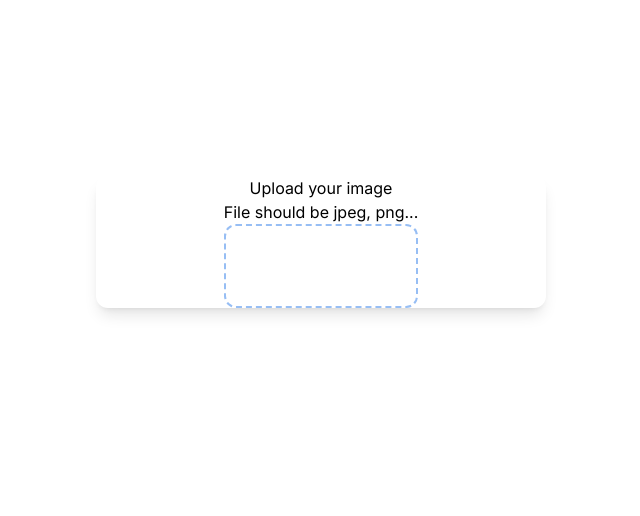
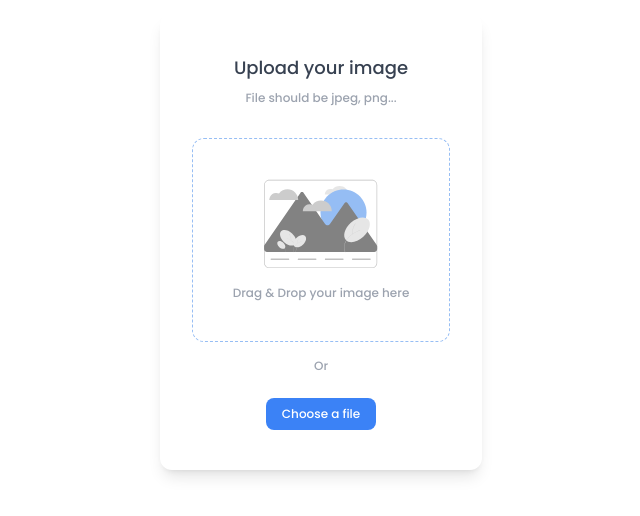
Before and after one commit to lemreyes/photo_app, a Next.js app: page /ImageUploader in a window 1280 px wide. Shown: the part 158-674 px from the top of the page, without its empty margins (319-959 px from the left). Built offline with nearby package versions, Linux system fonts and the light colour scheme.

Commit message:
image upload page layout

```diff
--- a/src/app/ImageUploader/page.tsx
+++ b/src/app/ImageUploader/page.tsx
@@ -1,12 +1,23 @@
 import React from "react";
+import Image from "next/image";
+import upload_icon from "../../../public/image_upload_icon.svg";
 
 export default function ImageUploader() {
   return (
     <div className="flex flex-col items-center justify-center w-screen h-screen">
-      <div className="shadow-lg rounded-[12px] px-32 py-124">
-        <h1 className="text-center">Upload your image</h1>
-        <p className="text-center">File should be jpeg, png...</p>
-        <div className="border-2 border-[#97BEF4] rounded-[12px] border-dashed p-10"></div>
+      <div className="flex flex-col items-center justify-center shadow-lg rounded-[12px] px-8 py-10">
+        <h1 className="text-center text-lg text-gray-700">Upload your image</h1>
+        <p className="text-center text-xs text-gray-400 mt-2">
+          File should be jpeg, png...
+        </p>
+        <div className="flex flex-col items-center justify-center border border-[#97BEF4] rounded-[12px] border-dashed mt-8 p-10">
+          <Image src={upload_icon} width={114} height={88} alt="upload" />
+          <p className="mt-4 text-center text-xs text-gray-400">
+            Drag & Drop your image here
+          </p>
+        </div>
+        <p className="mt-4 text-center text-xs text-gray-400">Or</p>
+        <button className="bg-blue-500 rounded-[8px] text-white px-4 py-2 text-xs mt-6">Choose a file</button>
       </div>
     </div>
   );
--- a/src/app/layout.tsx
+++ b/src/app/layout.tsx
@@ -1,7 +1,10 @@
 import './globals.css'
-import { Inter } from 'next/font/google'
+import { Poppins } from 'next/font/google'
 
-const inter = Inter({ subsets: ['latin'] })
+const poppins = Poppins({
+  subsets: ['latin'],
+  weight: '500'
+})
 
 export const metadata = {
   title: 'Create Next App',
@@ -15,7 +18,7 @@ export default function RootLayout({
 }) {
   return (
     <html lang="en">
-      <body className={inter.className}>{children}</body>
+      <body className={poppins.className}>{children}</body>
     </html>
   )
 }
```
Also changed, not shown: public/image_upload_icon.svg (added).
